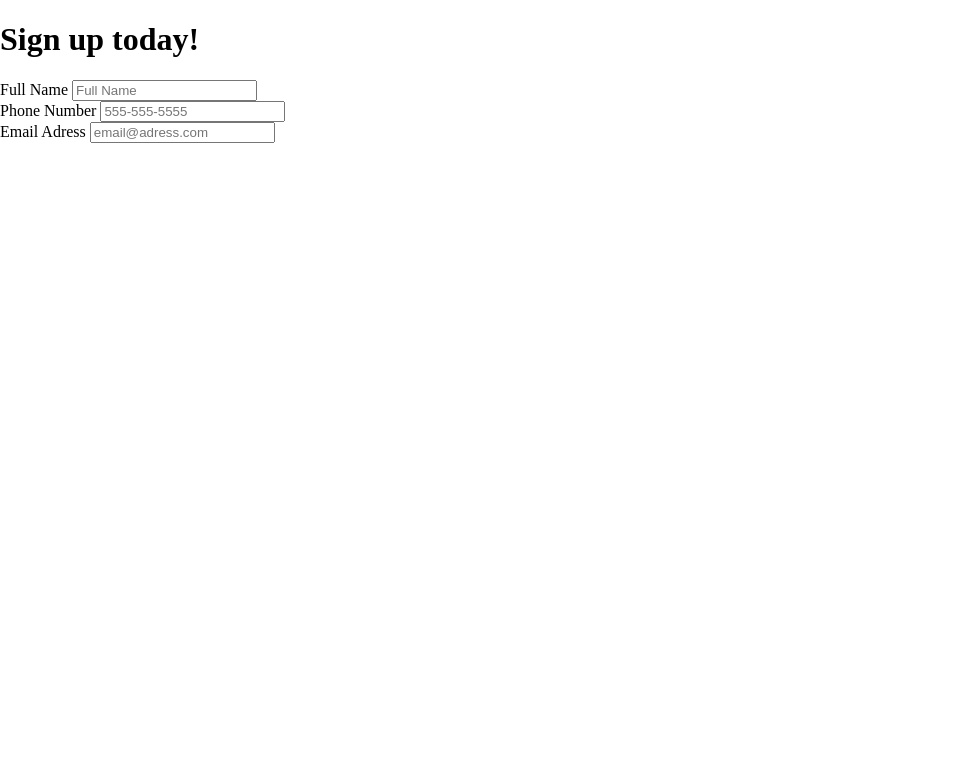
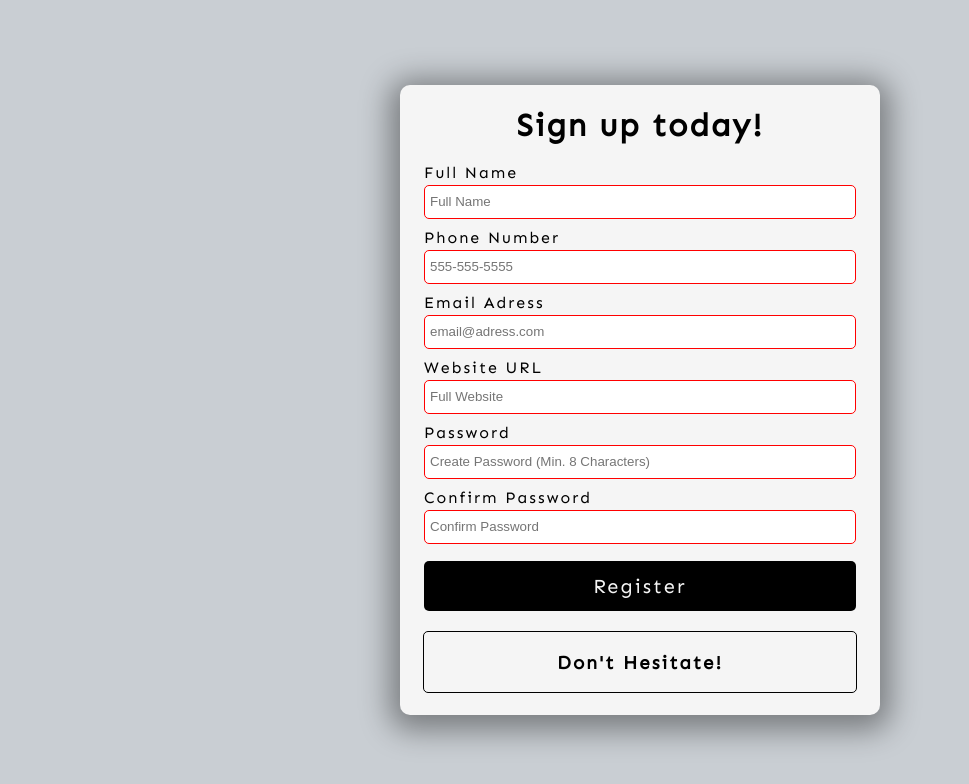
Before and after one commit to cdavidstefan/form, a plain HTML site: page index.html in a window 1280 px wide. Shown: the whole page, without its empty margins (0-969 px from the left). Drawn offline with Linux system fonts and the light colour scheme.

Commit message:
completed

```diff
--- a/index.html
+++ b/index.html
@@ -16,23 +16,56 @@
             <!-- Full Name -->
             <div class="form-group">
                 <label for="name">Full Name</label>
-                <input type="text" id="name" placeholder="Full Name">
+                <input type="text" id="name" placeholder="Full Name" name="name"
+                        required minlength="2" maxlength="100">
             </div>
 
             <!-- Phone Number -->
             <div class="form-group">
                 <label for="phone">Phone Number</label>
-                <input type="tel" id="phone" placeholder="555-555-5555">
+                <input type="tel" id="phone" placeholder="555-555-5555" name="phone"
+                        required pattern="[0-9]{3}-[0-9]{3}-[0-9]{4}">
             </div>
 
             <!-- Email Adress -->
             <div class="form-group">
                 <label for="email">Email Adress</label>
-                <input type="email" id="email" placeholder="email@adress.com">
+                <input type="email" id="email" placeholder="email@adress.com"
+                        required name="email">
             </div>
+
+            <!-- Website URL -->
+            <div class="form-group">
+                <label for="website">Website URL</label>
+                <input type="url" id="website" placeholder="Full Website"
+                        required name="website">
+            </div>
+
+            <!-- Password -->
+            <div class="form-group">
+                <label for="password1">Password</label>
+                <input type="password" id="password1" placeholder="Create Password (Min. 8 Characters)"
+                        required pattern="^(?=.*\d)(?=.*[a-z])(?=.*[A-Z])(?=.*[a-zA-Z]).{8,}$"
+                        title="Please include at least 1 uppercase character, 1 lowercase character and 1 number">
+            </div>
+
+            <!-- Confirm Password -->
+            <div class="form-group">
+                <label for="password2">Confirm Password</label>
+                <input type="password" id="password2" placeholder="Confirm Password" name="password"
+                        required pattern="^(?=.*\d)(?=.*[a-z])(?=.*[A-Z])(?=.*[a-zA-Z]).{8,}$">
+            </div>
+            <button type="submit">Register</button>
         </form>
+
+        <!-- Error/Success Message -->
+        <div class="message-container">
+            <h3 id="message">Don't Hesitate!</h3>
+        </div>
     </div>
     <!-- Script -->
     <script src="script.js"></script>
 </body>
 </html>
+
+<!-- required means you must introduce some value -->
--- a/script.js
+++ b/script.js
@@ -0,0 +1,76 @@
+const form = document.getElementById('form');
+const password1EL = document.getElementById('password1');
+const password2EL = document.getElementById('password2');
+const messageContainer = document.querySelector('.message-container');
+const message = document.getElementById('message');
+
+
+let isValid = false;
+let passwordsMatch = false;
+
+function validateForm() {
+    // Using the constraint API
+    isValid = form.checkValidity();
+    // Style main message for an error
+    if (!isValid) {
+        message.textContent = 'Please fill out all fields.';
+        message.style.color = 'red';
+        messageContainer.style.borderColor = 'red';
+        return;
+    };
+    // Chech to see if passwords match
+    if (password1EL.value === password2EL.value) {
+        passwordsMatch = true;
+        password1EL.style.borderColor = 'green';
+        password2EL.style.borderColor = 'green';
+    } else {
+        passwordsMatch = false;
+        message.textContent = 'Make sure passwords match.';
+        message.style.color = 'red';
+        messageContainer.style.borderColor = 'red';
+        password1EL.style.borderColor = 'red';
+        password2EL.style.borderColor = 'red';
+        return;
+    };
+    // If form is valid and passwords match
+    if (isValid && passwordsMatch) {
+        message.textContent = 'Successfully Registered!';
+        message.style.color = 'green';
+        messageContainer.style.borderColor = 'green';
+    };
+};
+
+function storeFormData() {
+    const user = {
+        name: form.name.value,
+        phone: form.phone.value,
+        email: form.email.value,
+        website: form.website.value,
+        password: form.password.value,
+    };
+    // Do something with user data
+    console.log(user);
+};
+
+
+function processFormData(e) {
+    e.preventDefault();
+    // Validate form itself
+    validateForm();
+    // Submit data if Valid
+    if (isValid && passwordsMatch) {
+        storeFormData();
+    };
+};
+
+
+// Event Listeners
+form.addEventListener('submit', processFormData);
+
+// what i learned from this project: HTML validation, JS validation, CSS pseudo-classes, debugger, breakpoints
+// make constants for each HTML element we want to interact with.
+// cand avem un buton cu type = input, chit ca evenimentul e un click, se executa pe formular in sine
+// doesn't pass data anywhere, just console
+
+// when we are sending data over the internet we must make sure the website is https. security reasons
+// we want high entropy passwords.
--- a/style.css
+++ b/style.css
@@ -1,3 +1,4 @@
+@import url('https://fonts.googleapis.com/css2?family=Sen&display=swap');
 
 html {
   box-sizing: border-box;
@@ -6,4 +7,89 @@ html {
 body {
   margin: 0;
   min-height: 100vh;
+  font-family: Sen, sans-serif;
+  letter-spacing: 2px;
+  display: flex;
+  align-items: center;
+  justify-content: center;
+  background: #c9ced3;
 }
+
+.container {
+  width: 480px;
+  height: 630px;
+  background-color: whitesmoke;
+  display: flex;
+  flex-direction: column;
+  align-items: center;
+  border-radius: 10px;
+  box-shadow: 0 5px 30px 10px rgba(0, 0, 0, 0.4);
+  /* vertical horizontal blur spread(overall size) color */
+}
+
+/* Form */
+
+form {
+  width: 90%;
+}
+
+.form-group {
+  height: 65px;
+}
+
+label {
+  position: relative;
+  bottom: 3px;
+}
+
+input {
+  width: 100%;
+  height: 34px;
+  padding: 5px;
+  border: 1px solid black;
+  border-radius: 5px;
+  outline: none;
+  box-sizing: border-box;
+  transition: all 0.3s;
+}
+
+input:valid {
+  border: 1px solid green;
+}
+
+input:invalid {
+  border: 1px solid red;
+}
+
+button {
+  cursor: pointer;
+  color: whitesmoke;
+  background-color: black;
+  border: none;
+  border-radius: 5px;
+  height: 50px;
+  width: 100%;
+  font-family: Sen, sans-serif;
+  font-size: 20px;
+  letter-spacing: 2px;
+  margin-top: 5px;
+}
+
+button:hover {
+  filter: brightness(200%);
+  background-color: rgb(29, 29, 29);
+}
+
+button:focus {
+  outline: none;
+}
+
+.message-container {
+  border: 1px solid black;
+  border-radius: 5px;
+  width: 90%;
+  margin-top: 20px;
+  display: flex;
+  justify-content: center;
+  color: black;
+}
```
